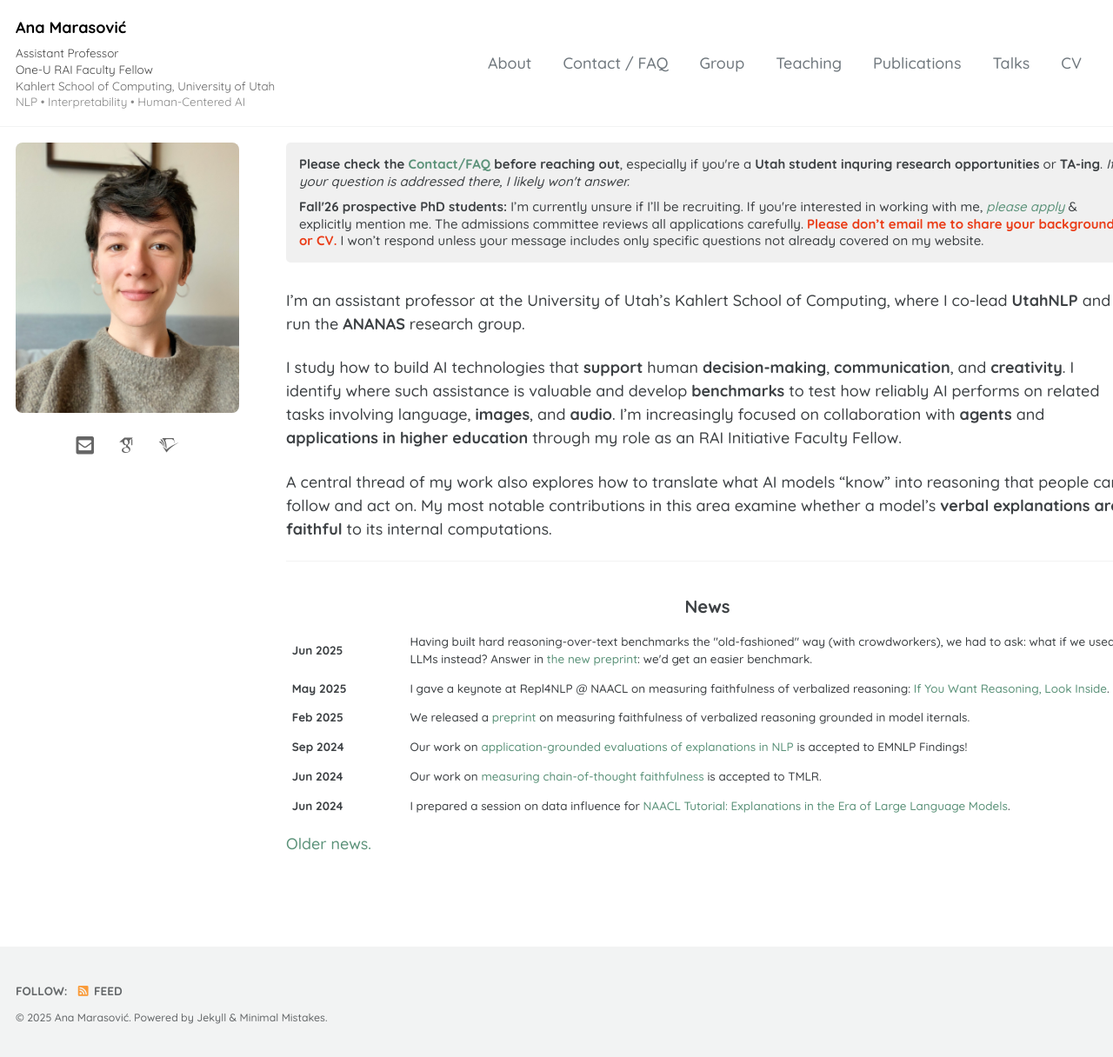
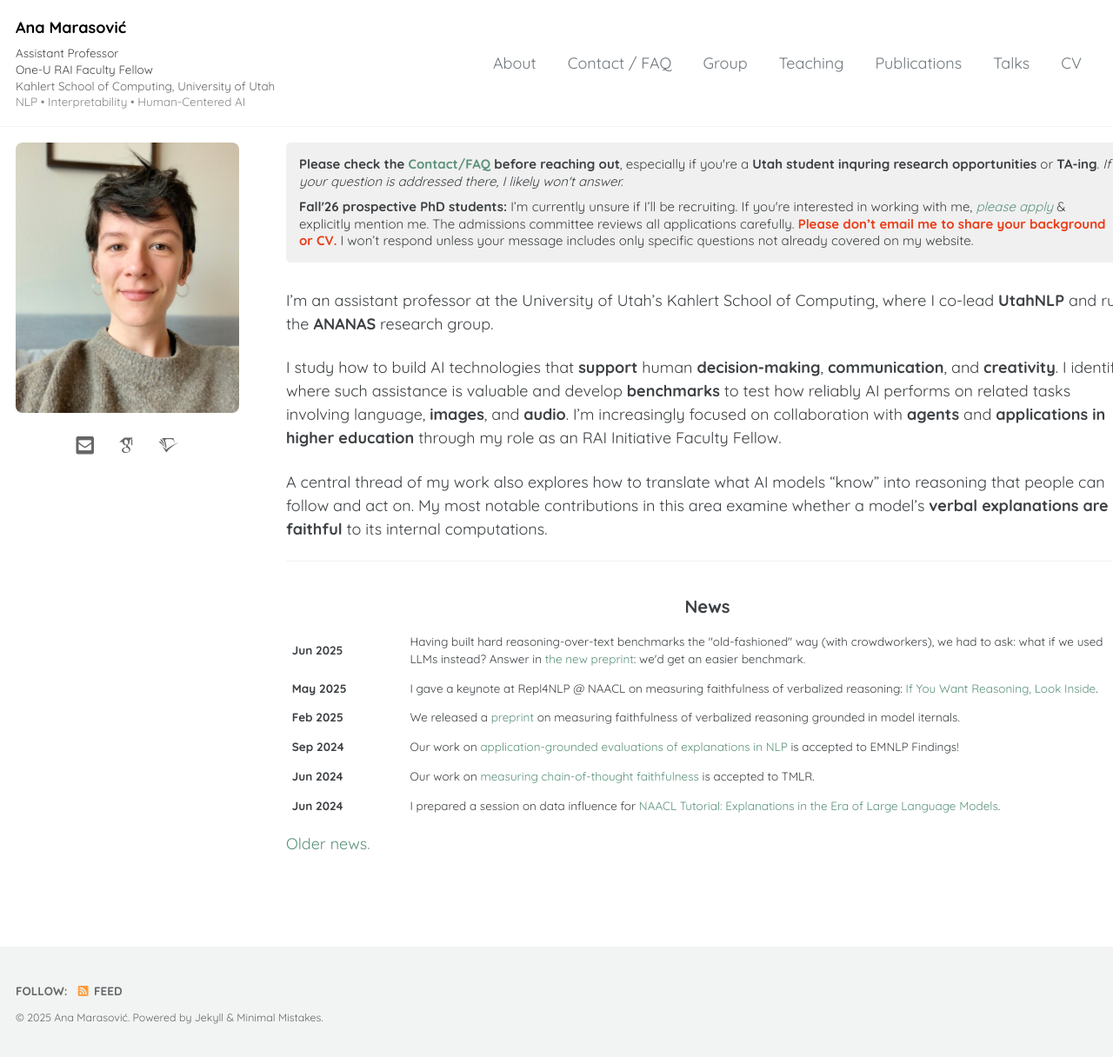
Before and after one commit to amarasovic/amarasovic.github.io, a Jekyll site: the page built from index.md, in a window 1280 px wide and 1216 px high. Shown: the whole window at 87% size. Built offline with Jekyll 4.4.1, drawn with Linux system fonts in a browser that asks for light colours; cached includes are drawn as plain includes; some web fonts are replaced; a script that is not in the unit is left out.

Commit message:
Revert "Set Quicksand font weight to 500 (Medium)"
This reverts commit 8ca1c609dac3ce365b098a0d24ad222a9b06eaf5.

```diff
--- a/assets/css/main.scss
+++ b/assets/css/main.scss
@@ -13,10 +13,6 @@ $text-decoration: none;
 $sans-serif: "Quicksand", -apple-system, BlinkMacSystemFont, "Segoe UI", "Helvetica Neue", Arial, sans-serif;
 $global-font-family: $sans-serif;
 $header-font-family: $sans-serif;
-
-body {
-  font-weight: 500;
-}
 
 @import "minimal-mistakes/skins/{{ site.minimal_mistakes_skin | default: 'default' }}"; // skin
 @import "minimal-mistakes"; // main partials
```
